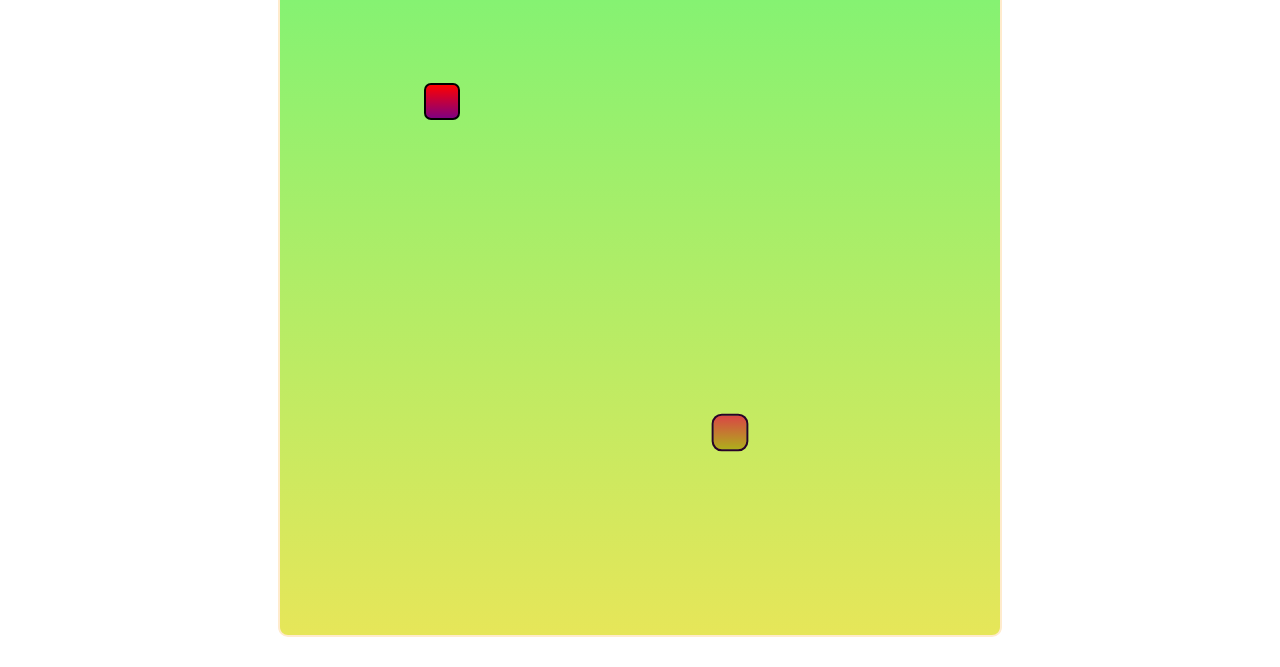
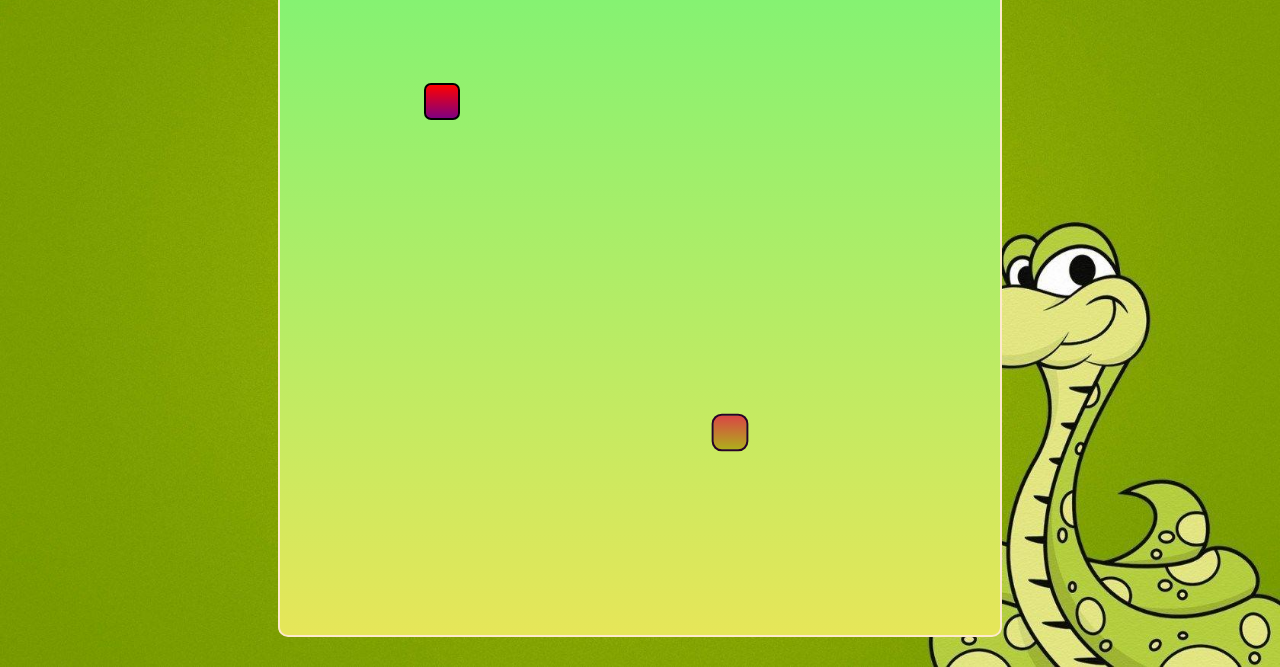
Before and after one commit to ChandanP01/snakeGame, a plain HTML site: page index.html in a window 1280 px wide. Shown: the part 133-800 px from the top of the page. Drawn offline with Linux system fonts and the light colour scheme; the site is published under a folder, as on GitHub Pages, so addresses that start at the root find nothing.

Commit message:
Update style.css

```diff
--- a/style.css
+++ b/style.css
@@ -6,7 +6,7 @@
 }
 
 .container{
-    background-image:url('/img/bg.jpg');
+    background-image:url('./img/bg.jpg');
     min-height: 100vh;
     background-size: 100vw 100vh;
     background-repeat: no-repeat;
```
